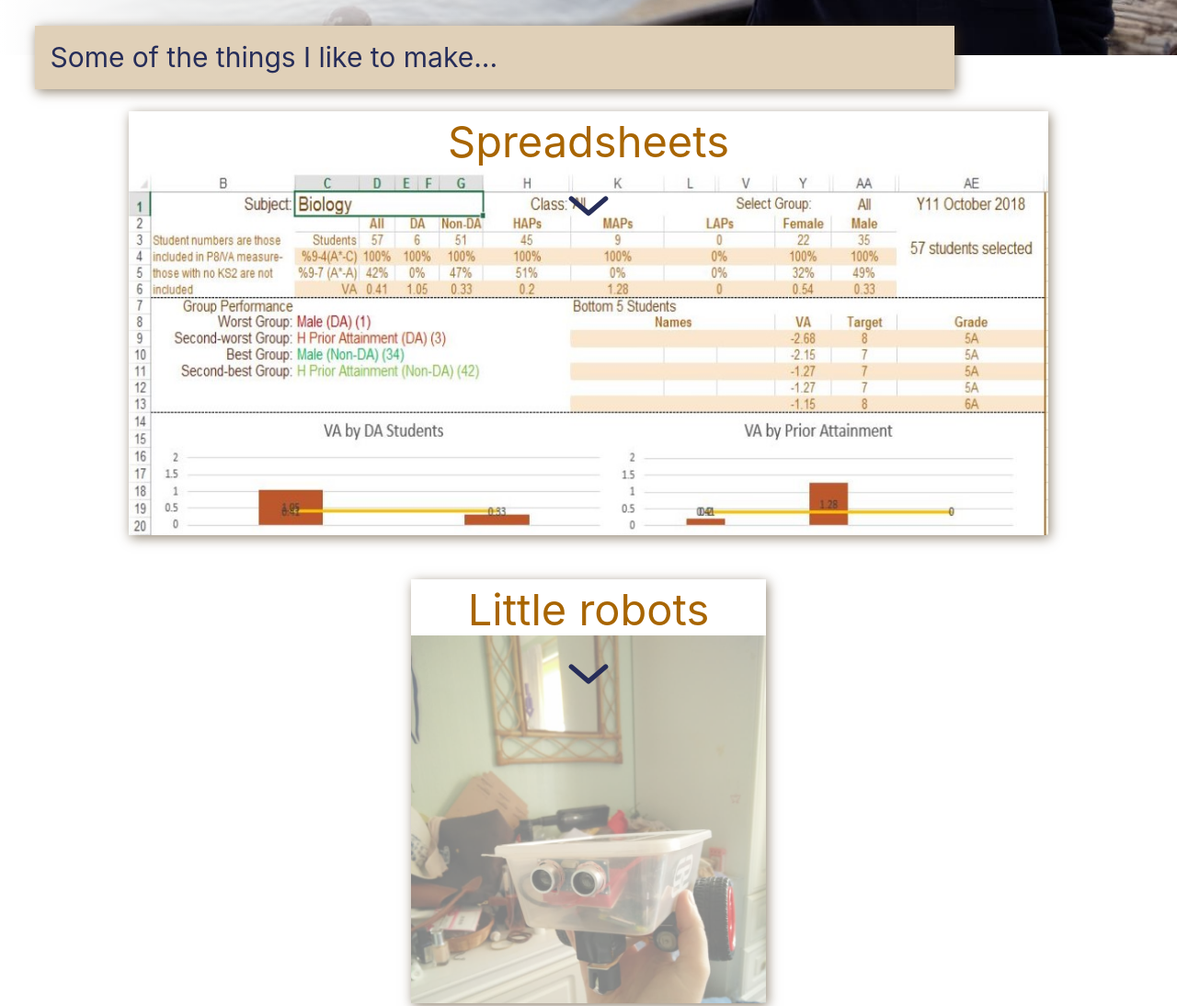
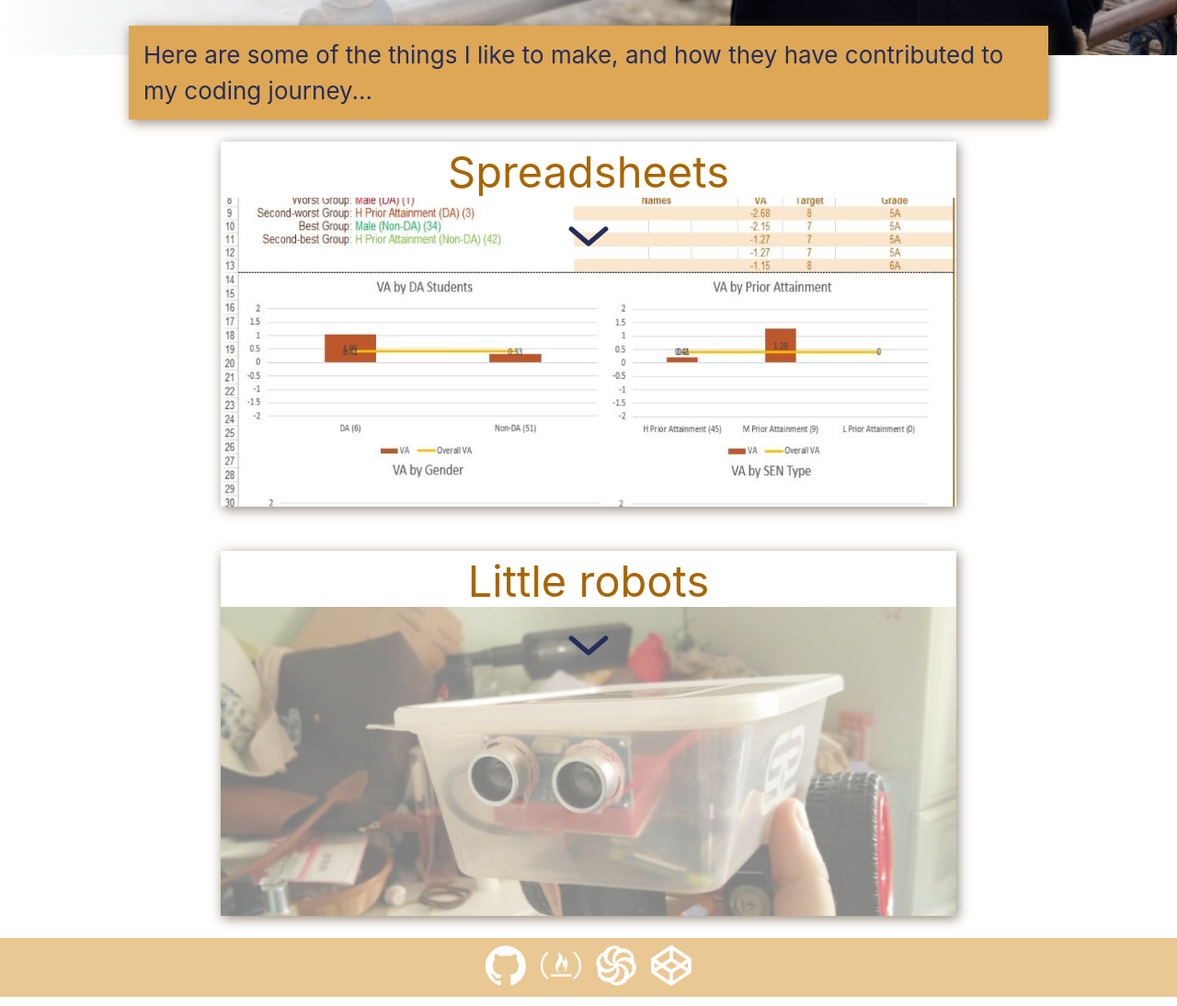
Before and after one commit to starsuit/FAC-application, a website: page index.html in a window 1280 px wide. Shown: the part 660-1754 px from the top of the page at 92% size. Drawn offline with Linux system fonts and the light colour scheme.

Commit message:
set height of picture panels

```diff
--- a/index.html
+++ b/index.html
@@ -26,7 +26,12 @@
       </div>
     </div>
 
-    <div class="mid-box"><h3>Some of the things I like to make...</h3></div>
+    <div class="mid-box">
+      <h3>
+        Here are some of the things I like to make, and how they have
+        contributed to my coding journey...
+      </h3>
+    </div>
 
     <div class="section-container">
       <div class="box">
@@ -89,7 +94,24 @@
       <div class="box">
         <h2 class="title">Little robots</h2>
 
-        <div class="text-main"><p>Mostly they crash into things.</p></div>
+        <div class="text-main">
+          <p>
+            <a href="https://www.youtube.com/watch?v=G7vp6YrCuWA"
+              >Mostly they crash into things.</a
+            >
+            I was given my first Raspberry Pi two years ago, and I've been
+            messing about with wiring and soldering ever since. My "take-away
+            tub" rover is my proudest achievement, and I learned Python to write
+            a program that helps it avoid obstacles (<a
+              href="https://www.youtube.com/watch?v=UdBSEbFb2OY"
+              >usually</a
+            >) and drive autonomously. I wrote some much more
+            <a href="https://github.com/starsuit/RoboND-search-map"
+              >successful code</a
+            >
+            for a virtual rover in a Udacity Robotics project.
+          </p>
+        </div>
 
         <div class="img">
           <div class="nav-panel">
--- a/javascript.js
+++ b/javascript.js
@@ -2,10 +2,7 @@ var down = document.querySelectorAll(".down-button");
 var up = document.querySelectorAll(".up-button");
 var slider = document.querySelectorAll(".img");
 
-console.log(down);
-
 function slideDown(i) {
-  console.log("down");
   slider[i].style.transform = `translatey(100%)`;
   window.setTimeout(function() {
     down[i].style.display = "none";
@@ -16,7 +13,6 @@ function slideDown(i) {
 }
 
 function slideUp(i) {
-  console.log("up");
   slider[i].style.transform = `translatey(0%)`;
   window.setTimeout(function() {
     up[i].style.display = "none";
--- a/style.css
+++ b/style.css
@@ -8,6 +8,10 @@ body {
     Helvetica, Arial, sans-serif, "Apple Color Emoji", "Segoe UI Emoji",
     "Segoe UI Symbol";
   overflow-x: hidden;
+  display: flex;
+  flex-direction: column;
+  justify-content: center;
+  align-items: center;
 }
 
 .header-container {
@@ -21,7 +25,7 @@ img {
   width: 100%;
   height: 100%;
   object-fit: cover;
-  object-position: 100% 0;
+  object-position: center;
   display: block;
   max-height: 100vh;
   max-width: 100vw;
@@ -95,7 +99,8 @@ img {
 }
 
 .text-box ul {
-  margin: 0.5em 0 0.25em 0;
+  /* margin: 0.5em 0 0.25em 0; */
+  margin: 0;
   width: 50vw;
   /* height: 100%; */
   /* list-style-type: none; */
@@ -119,8 +124,7 @@ img {
 }
 
 .text-box ul li {
-  margin-top: 2vmax;
-  margin-bottom: 0;
+  margin: 0;
 }
 
 .text-left {
@@ -151,7 +155,7 @@ img {
   z-index: 20;
   margin: -2em 3vw 0 3vw;
   max-width: 1000px;
-  /* width: 70vw; */
+  width: 90vw;
   min-height: 5vh;
   /* background-color: hsla(36, 30%, 80%, 1); */
   color: hsl(232, 40%, 25%);
@@ -161,8 +165,8 @@ img {
 
 .mid-box h3 {
   /* color: hsla(36, 100%, 33%, 1); */
-  background-color: hsla(36, 40%, 80%, 1);
-  font-size: calc(10px + 2.5vmin);
+  background-color: hsla(36, 67%, 60%, 1);
+  font-size: calc(10px + 2vmin);
   font-weight: normal;
   margin: 0;
   padding: 0.75rem 1rem 0.75rem 1rem;
@@ -170,13 +174,16 @@ img {
 
 .box {
   margin: 3vh 3vw 3vh 3vw;
-  max-width: 1000px;
+  max-width: 800px;
   display: grid;
-  /* width: 70vw; */
+  width: 90vw;
+  /* height: 40vh; */
   min-height: 35vh;
   grid-template-areas:
     "title"
     "main";
+
+  grid-template-rows: auto 90%;
   color: hsl(232, 40%, 25%);
   box-shadow: 2px 3px 12px hsla(36, 50%, 20%, 0.6);
   overflow: hidden;
@@ -185,7 +192,7 @@ img {
 .img {
   grid-area: main;
   width: 100%;
-  height: 100%;
+  height: 42vh;
   min-height: 300px;
   max-height: 400px;
   z-index: 10;
@@ -215,7 +222,7 @@ img {
   grid-area: main;
   font-size: calc(10px + 1.5vmin);
   padding: 0 6vmin 4vmin 4vmin;
-  line-height: 1.5;
+  line-height: 1.75;
   /* height: 0px; */
   overflow: hidden;
   /* padding: 0px; */
@@ -257,7 +264,7 @@ img {
 }
 
 .up-button {
-  margin-top: -10vh;
+  margin-top: -6vh;
   display: none;
 }
 
```
